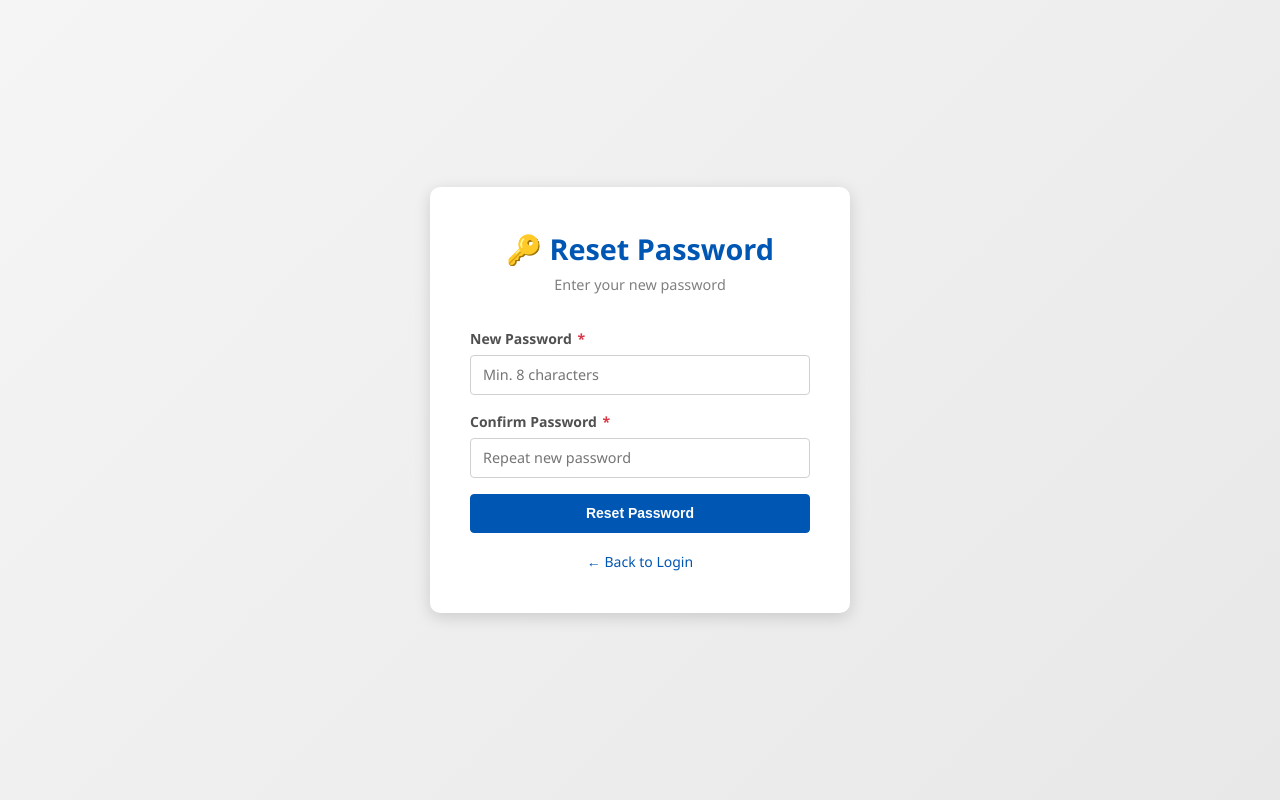
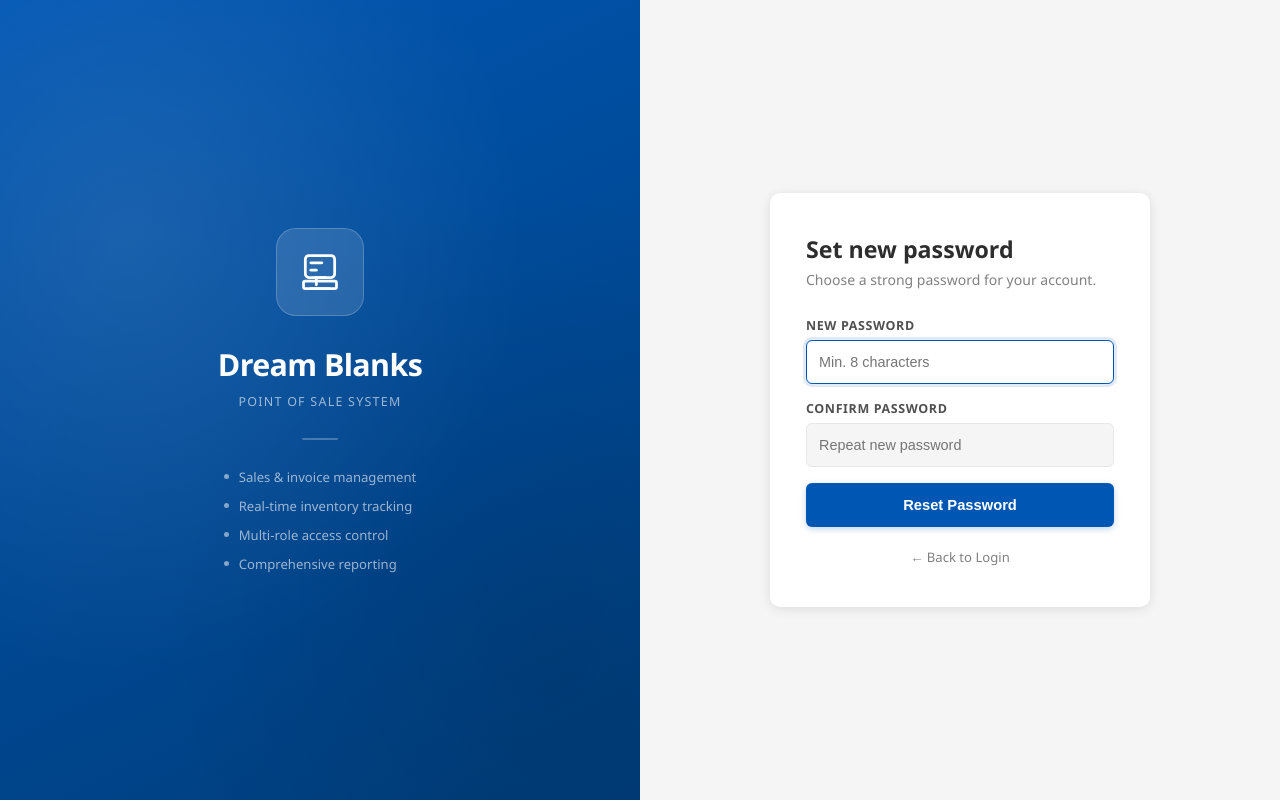
Before and after one commit to sh3ki/dream_blanks_pos_system, a PHP site: template src/Views/auth/reset-password.php in a window 1280 px wide. Run offline with PHP 8.4, Linux system fonts and the light colour scheme; the template is opened without the code that fills it, so the values that code supplies are empty.

Commit message:
Update src/Views/auth/reset-password.php

```diff
--- a/src/Views/auth/reset-password.php
+++ b/src/Views/auth/reset-password.php
@@ -1,31 +1,128 @@
 <!DOCTYPE html>
 <html lang="en">
 <head>
-  <meta charset="UTF-8"><meta name="viewport" content="width=device-width, initial-scale=1.0">
-  <title><?= htmlspecialchars($title ?? 'Reset Password') ?></title>
+  <meta charset="UTF-8">
+  <meta name="viewport" content="width=device-width, initial-scale=1.0">
+  <title><?= htmlspecialchars($title ?? 'Reset Password | Dream Blanks POS') ?></title>
   <?php $basePath = rtrim($_ENV['APP_BASE_PATH'] ?? '', '/'); ?>
   <meta name="app-base-path" content="<?= htmlspecialchars($basePath) ?>">
-  <link rel="stylesheet" href="<?= htmlspecialchars(($basePath ?: '') . '/assets/css/style.css') ?>">
+  <link rel="stylesheet" href="<?= htmlspecialchars(asset_url('/assets/css/style.css')) ?>">
+  <style>
+    *, *::before, *::after { box-sizing: border-box; }
+    html, body { height: 100%; margin: 0; padding: 0; font-family: 'Segoe UI', Arial, Helvetica, sans-serif; }
+    .login-wrap { min-height: 100vh; display: grid; grid-template-columns: 1fr 1fr; }
+    .login-brand {
+      background: linear-gradient(155deg, #0056B3 0%, #003d7a 100%);
+      display: flex; flex-direction: column; align-items: center; justify-content: center;
+      padding: 72px 60px; color: #fff; position: relative; overflow: hidden;
+    }
+    .login-brand::before {
+      content: ''; position: absolute; inset: 0;
+      background: radial-gradient(ellipse at 20% 30%, rgba(255,255,255,.10) 0%, transparent 55%),
+                  radial-gradient(ellipse at 85% 80%, rgba(0,0,0,.10) 0%, transparent 50%);
+      pointer-events: none;
+    }
+    .brand-icon-box {
+      width: 88px; height: 88px; background: rgba(255,255,255,.12);
+      border: 1px solid rgba(255,255,255,.20); border-radius: 20px;
+      display: flex; align-items: center; justify-content: center;
+      margin-bottom: 28px; position: relative; z-index: 1;
+    }
+    .brand-icon-box svg { width: 44px; height: 44px; stroke: #fff; fill: none; stroke-width: 1.5; stroke-linecap: round; stroke-linejoin: round; }
+    .brand-name { font-size: 1.9rem; font-weight: 700; letter-spacing: -.02em; text-align: center; position: relative; z-index: 1; margin-bottom: 8px; }
+    .brand-sub { font-size: .78rem; color: rgba(255,255,255,.60); letter-spacing: .1em; text-transform: uppercase; text-align: center; position: relative; z-index: 1; }
+    .brand-rule { width: 36px; height: 2px; background: rgba(255,255,255,.25); border-radius: 2px; margin: 28px 0; position: relative; z-index: 1; }
+    .brand-features { display: flex; flex-direction: column; gap: 11px; position: relative; z-index: 1; }
+    .brand-feature { display: flex; align-items: center; gap: 10px; font-size: .82rem; color: rgba(255,255,255,.60); }
+    .brand-dot { width: 5px; height: 5px; border-radius: 50%; background: rgba(255,255,255,.50); flex-shrink: 0; }
+    .login-form-side { background: #F5F5F5; display: flex; flex-direction: column; align-items: center; justify-content: center; padding: 72px 60px; }
+    .login-inner { width: 100%; max-width: 380px; }
+    .login-card { background: #fff; border-radius: 10px; box-shadow: 0 2px 12px rgba(0,0,0,.10); padding: 40px 36px; }
+    .login-heading { margin-bottom: 28px; }
+    .login-heading h2 { font-size: 1.45rem; font-weight: 700; color: #2D2D2D; margin: 0 0 5px; }
+    .login-heading p { font-size: .875rem; color: #808080; margin: 0; }
+    .login-card .form-group { margin-bottom: 16px; }
+    .login-card .form-label { font-size: .78rem; font-weight: 600; text-transform: uppercase; letter-spacing: .05em; color: #505050; display: block; margin-bottom: 6px; }
+    .login-card .form-input { height: 44px; font-size: .9rem; border: 1.5px solid #E8E8E8; border-radius: 6px; background: #F5F5F5; width: 100%; padding: 0 12px; transition: border-color .15s, box-shadow .15s, background .15s; }
+    .login-card .form-input:focus { border-color: #0056B3; box-shadow: 0 0 0 3px rgba(0,86,179,.12); background: #fff; outline: none; }
+    .login-card .alert { border-radius: 6px; font-size: .86rem; margin-bottom: 18px; }
+    .login-btn { width: 100%; height: 44px; margin-top: 8px; background: #0056B3; color: #fff; border: none; border-radius: 6px; font-size: .92rem; font-weight: 600; cursor: pointer; display: flex; align-items: center; justify-content: center; gap: 8px; transition: background .15s, box-shadow .15s; box-shadow: 0 2px 6px rgba(0,86,179,.25); }
+    .login-btn:hover { background: #003d7a; box-shadow: 0 4px 12px rgba(0,86,179,.30); }
+    .login-btn:active { filter: brightness(.96); }
+    .login-btn:disabled { opacity: .6; cursor: not-allowed; }
+    .login-back { text-align: center; margin-top: 18px; }
+    .login-back a { font-size: .82rem; color: #808080; text-decoration: none; transition: color .15s; }
+    .login-back a:hover { color: #0056B3; }
+    @media (max-width: 820px) { .login-wrap { grid-template-columns: 1fr; } .login-brand { display: none; } .login-form-side { padding: 40px 20px; min-height: 100vh; } }
+  </style>
 </head>
 <body>
-<div class="auth-page">
-  <div class="auth-card">
-    <div class="auth-logo"><h1>🔑 Reset Password</h1><p>Enter your new password</p></div>
-    <?php if (!empty($error)): ?><div class="alert alert-danger"><?= htmlspecialchars($error) ?></div><?php endif; ?>
-    <form method="POST" action="<?= htmlspecialchars(($basePath ?: '') . '/reset-password') ?>">
-      <input type="hidden" name="reset_token" value="<?= htmlspecialchars($_SESSION['reset_token'] ?? $_GET['token'] ?? '') ?>">
-      <div class="form-group">
-        <label class="form-label">New Password <span class="required">*</span></label>
-        <input type="password" name="new_password" class="form-input" placeholder="Min. 8 characters" required minlength="8">
+
+<div class="login-wrap">
+
+  <!-- Brand panel -->
+  <div class="login-brand">
+    <div class="brand-icon-box">
+      <svg viewBox="0 0 24 24">
+        <rect x="4" y="3" width="16" height="12" rx="2" ry="2"/>
+        <line x1="7" y1="7" x2="13" y2="7"/>
+        <line x1="7" y1="11" x2="10" y2="11"/>
+        <line x1="9" y1="15" x2="15" y2="15"/>
+        <path d="M10 15v4"/>
+        <path d="M7 21h10"/>
+        <rect x="3" y="17" width="18" height="4" rx="1"/>
+      </svg>
+    </div>
+    <div class="brand-name">Dream Blanks</div>
+    <div class="brand-sub">Point of Sale System</div>
+    <div class="brand-rule"></div>
+    <div class="brand-features">
+      <div class="brand-feature"><span class="brand-dot"></span>Sales &amp; invoice management</div>
+      <div class="brand-feature"><span class="brand-dot"></span>Real-time inventory tracking</div>
+      <div class="brand-feature"><span class="brand-dot"></span>Multi-role access control</div>
+      <div class="brand-feature"><span class="brand-dot"></span>Comprehensive reporting</div>
+    </div>
+  </div>
+
+  <!-- Form panel -->
+  <div class="login-form-side">
+    <div class="login-inner">
+      <div class="login-card">
+
+        <div class="login-heading">
+          <h2>Set new password</h2>
+          <p>Choose a strong password for your account.</p>
+        </div>
+
+        <?php if (!empty($error)): ?>
+          <div class="alert alert-danger"><?= htmlspecialchars($error) ?></div>
+        <?php endif; ?>
+
+        <form method="POST" action="<?= htmlspecialchars(app_url('/reset-password')) ?>">
+          <input type="hidden" name="reset_token" value="<?= htmlspecialchars($_SESSION['reset_token'] ?? $_GET['token'] ?? '') ?>">
+
+          <div class="form-group">
+            <label class="form-label" for="new_password">New Password</label>
+            <input type="password" id="new_password" name="new_password"
+                   class="form-input" placeholder="Min. 8 characters" required minlength="8" autofocus>
+          </div>
+          <div class="form-group">
+            <label class="form-label" for="confirm_password">Confirm Password</label>
+            <input type="password" id="confirm_password" name="confirm_password"
+                   class="form-input" placeholder="Repeat new password" required>
+          </div>
+
+          <button type="submit" class="login-btn">Reset Password</button>
+        </form>
+
+        <div class="login-back">
+          <a href="<?= htmlspecialchars(app_url('/login')) ?>">← Back to Login</a>
+        </div>
+
       </div>
-      <div class="form-group">
-        <label class="form-label">Confirm Password <span class="required">*</span></label>
-        <input type="password" name="confirm_password" class="form-input" placeholder="Repeat new password" required>
-      </div>
-      <button type="submit" class="btn btn-primary btn-block mt-16">Reset Password</button>
-    </form>
-    <div class="text-center mt-16"><a href="<?= htmlspecialchars(($basePath ?: '') . '/login') ?>" style="font-size:.875rem">← Back to Login</a></div>
+    </div>
   </div>
+
 </div>
 </body>
 </html>
```
